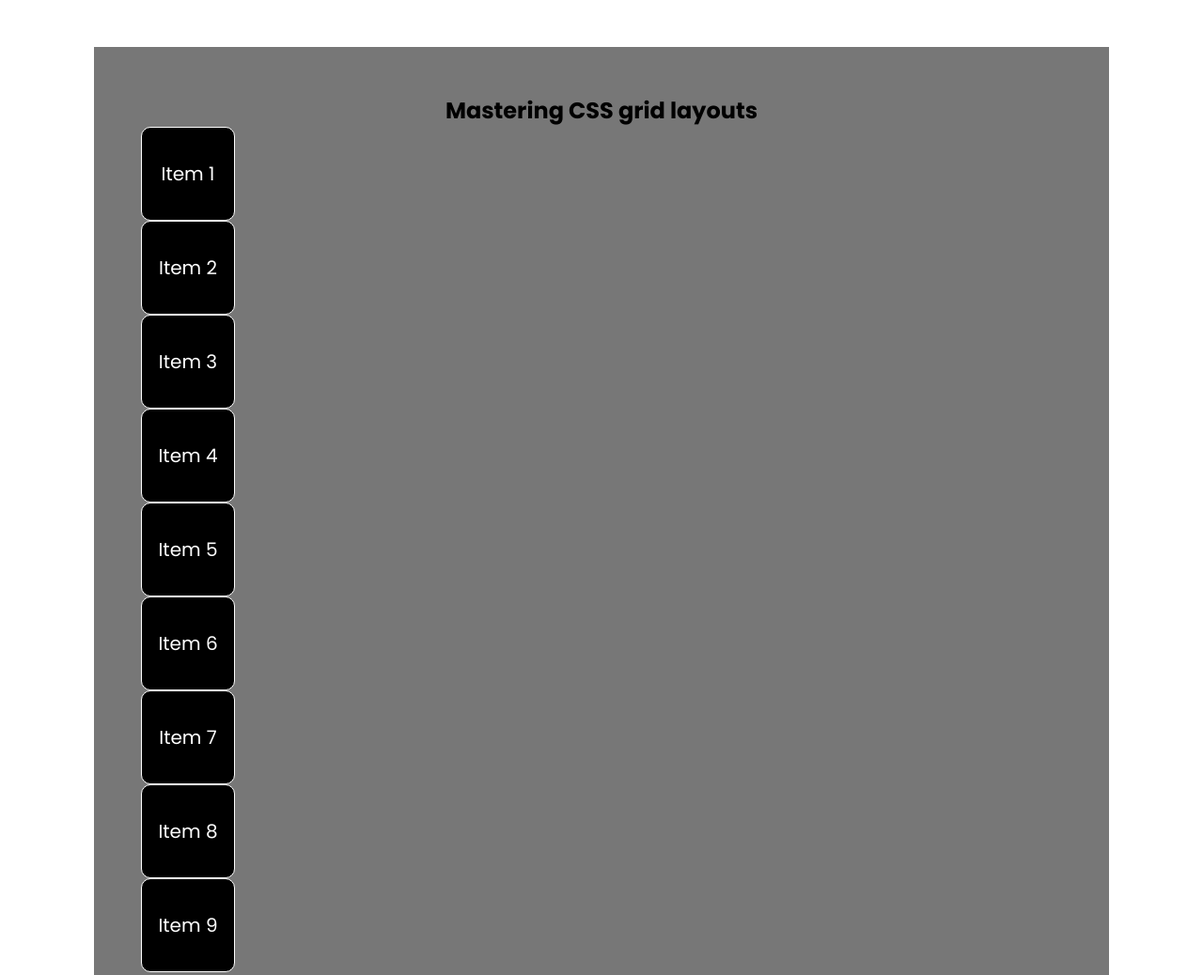
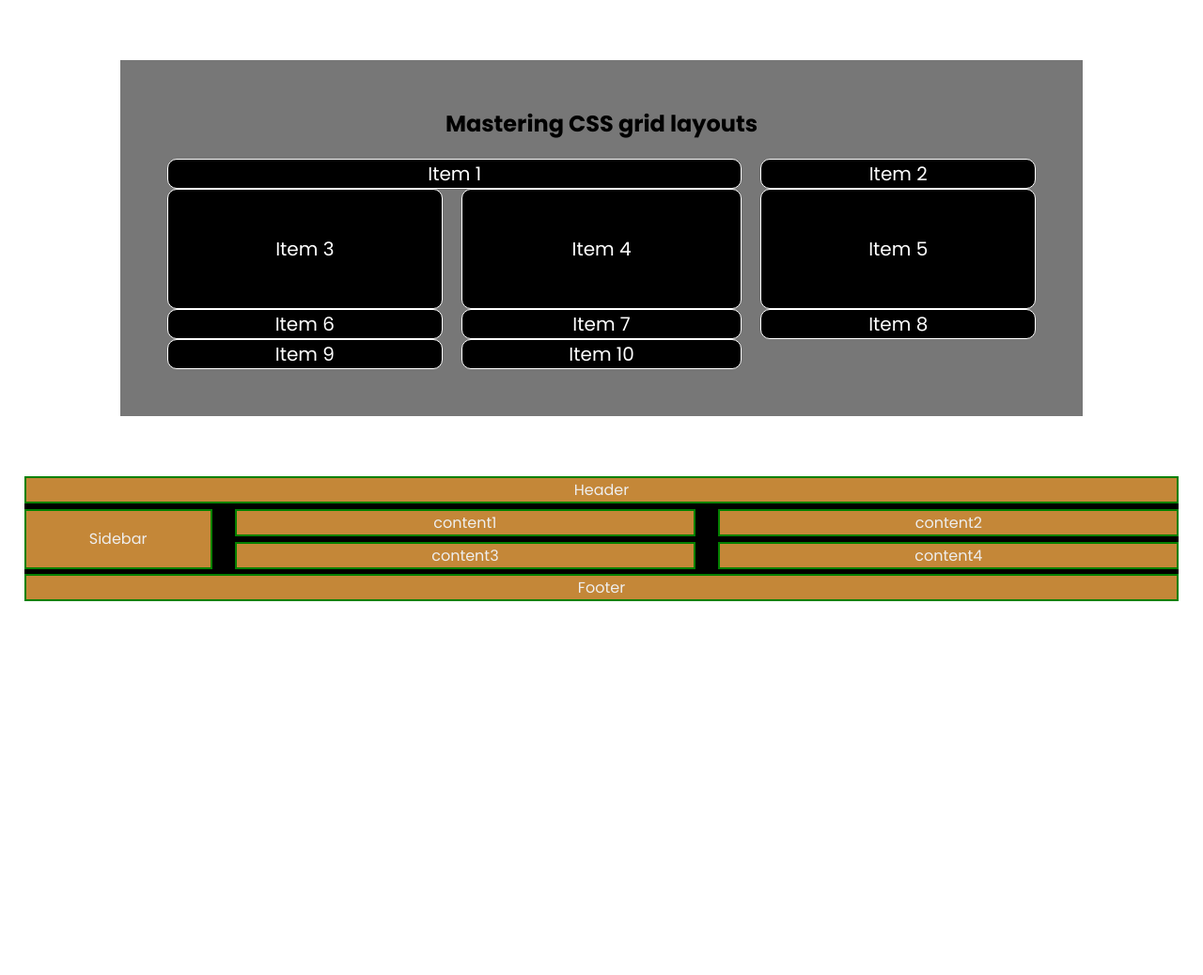
Before and after one commit to Hridoy-ikramul-haque/KILL-CSS, a plain HTML site: page GRID/1. Basics/index.html in a window 1280 px wide. Shown: the top 1038 px of the page at 94% size. After the commit the page ends 800 px from the top, so only its background shows below. Drawn offline with Linux system fonts and the light colour scheme.

Commit message:
grid learning done

```diff
--- a/GRID/1. Basics/index.html
+++ b/GRID/1. Basics/index.html
@@ -29,6 +29,18 @@
             <div class="item item7">Item 7</div>
             <div class="item item8">Item 8</div>
             <div class="item item9">Item 9</div>
+            <div class="item item9">Item 10</div>
+    </section>
+
+    <section class="try"></section>
+    <section class="layout">
+        <div class="header">Header</div>
+        <div class="sidebar">Sidebar</div>
+        <div class="content content1">content1</div>
+        <div class="content content2">content2</div>
+        <div class="content content3">content3</div>
+        <div class="content content4">content4</div>
+        <div class="footer">Footer</div>
     </section>
 
 </body>
--- a/GRID/1. Basics/style.css
+++ b/GRID/1. Basics/style.css
@@ -1,27 +1,29 @@
+@import url('https://fonts.googleapis.com/css2?family=Poppins:ital,wght@0,100;0,200;0,300;0,400;0,500;0,600;0,700;0,800;0,900;1,100;1,200;1,300;1,400;1,500;1,600;1,700;1,800;1,900&display=swap');
 
-@import url('https://fonts.googleapis.com/css2?family=Poppins:ital,wght@0,100;0,200;0,300;0,400;0,500;0,600;0,700;0,800;0,900;1,100;1,200;1,300;1,400;1,500;1,600;1,700;1,800;1,900&display=swap');
-*{
+* {
     margin: 0;
     padding: 0;
     box-sizing: border-box;
 }
-body{
+
+body {
     font-family: "Poppins", sans-serif;
 }
+
 /* h1{
     margin: 50px 0px;
     text-align: center;
 
 } */
-.container{
+.container {
     background: #eee;
     max-width: 900px;
     margin: 0 auto;
     display: grid;
-    grid-template-columns: 300px 300px 300px ;
-    grid-template-columns: repeat(3,300px);
-    grid-template-columns: repeat(6,150px);
-    grid-template-columns: repeat(5,1fr);
+    grid-template-columns: 300px 300px 300px;
+    grid-template-columns: repeat(3, 300px);
+    grid-template-columns: repeat(6, 150px);
+    grid-template-columns: repeat(5, 1fr);
     grid-template-rows: 200px 100px 300px 100px;
     gap: 15px;
 
@@ -35,18 +37,21 @@ body{
     align-items: stretch;
     align-items: center;
 }
-.container div{
+
+.container div {
     background: #ccc;
     text-align: center;
-    padding:40px;
+    padding: 40px;
     border: 1px solid #777;
     /* height: 40px; */
 
 }
-.container div:nth-child(1){
+
+.container div:nth-child(1) {
     grid-column: 3/5;
 }
-.container div:nth-child(2){
+
+.container div:nth-child(2) {
     grid-column: 3/6;
     grid-column: span 2;
     /*increase 2 more cell*/
@@ -55,16 +60,16 @@ body{
     align-self: start;
 
 }
-.container div:nth-child(4)
-{
+
+.container div:nth-child(4) {
     grid-column: span 2;
 }
-.container div:nth-child(5)
-{
+
+.container div:nth-child(5) {
     grid-column: span 5;
 }
-.container div:nth-child(6)
-{
+
+.container div:nth-child(6) {
     grid-column: 3/5;
 }
 
@@ -73,29 +78,53 @@ body{
 /* starts here */
 
 
-*{
+* {
     margin: 0;
     padding: 0;
     box-sizing: border-box;
 }
-.basic_greed{
+
+.basic_greed {
     background-color: #777;
-    margin: 50px 100px;
+    margin: 5% 10%;
     padding: 50px;
-}
-.basic_greed h1{
-    text-align: center;
+    width: 80%;
 }
 
-.grid_container{
+.basic_greed h1 {
+    text-align: center;
+    margin-bottom: 20px;
+}
+
+.grid_container {
     display: grid;
-    /* grid-template-columns: 200px 200px; */
-    grid-template-columns: ;
+    grid-template-columns: 200px 200px;
+    grid-template-columns: 1fr 1fr 1fr;
+    grid-template-columns: repeat(3, 1fr);
+    grid-template-columns: 1fr 3fr 1fr;
+    grid-template-columns: auto auto auto;
+
+
+    grid-template-rows: 300px 200px 50px;
+    grid-template-rows: 1fr 4fr 1fr;
+
+
+    gap: 20px;
+    column-gap: 20px;
+    row-gap: 0px;
 }
-.item{
+
+.grid_container div:nth-child(1) {
+    grid-column: 1/3;
+    /*1st div contain column line 1 to 3*/
+}
+
+
+.item {
     background-color: black;
-    width: 100px;
-    height: 100px;
+    /* width: 100px;
+    height: 100px; */
+    /* height: 100px; */
     color: white;
     font-size: 20px;
     border: 1px solid white;
@@ -104,3 +133,76 @@ body{
     justify-content: center;
     border-radius: 10px;
 }
+
+
+
+
+
+
+/* layout section styling */
+.layout {
+    background-color: black;
+    margin: 2%;
+    color: #eee;
+    display: grid;
+    grid-template-columns: 200px auto auto;
+    grid-template-rows: repeat(4, 1fr);
+    column-gap: 2%;
+    row-gap: 5%;
+    grid-template-areas:
+    "header header header"
+    "sidebar content1 content2"
+    "sidebar content3 content4"
+    "footer footer footer";
+    max-width: 100vw;
+    height: auto;
+
+
+}
+
+.header{
+    grid-area: header;
+}
+.sidebar{
+    grid-area: sidebar;
+
+}
+.content1{
+    grid-area: content1;
+}
+
+.content2 {
+    grid-area: content2;
+}
+.content3 {
+    grid-area: content3;
+}
+.content4 {
+    grid-area: content4;
+}
+.footer{
+    grid-area: footer;
+}
+
+.layout div {
+    background-color: rgb(196, 135, 56);
+    border: 2px solid green;
+    display: grid;
+    place-items: center;
+    font-size: 1rem;
+    /* margin: 10px; */
+}
+
+
+
+/* @media (max-width: 300px) {
+    .layout {
+        grid-template-columns: 1fr auto auto;
+    }
+} */
+
+@media (max-width: 400px) {
+    .layout {
+        grid-template-columns: 100px auto auto;
+    }
+}
```
Also changed, not shown: GRID/1. Basics/notes.txt (added), 3 other files.
